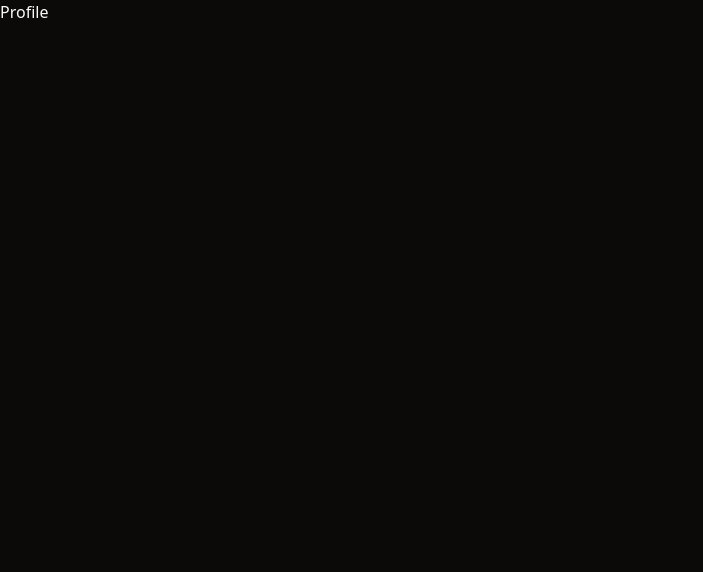
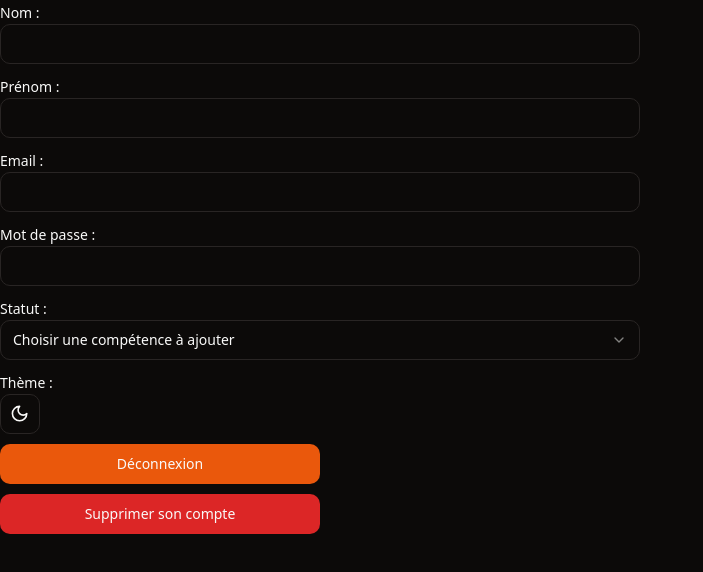
Before and after one commit to Elracoon/ESPL-hub-client, a React (Vite) app: page /profile in a window 1280 px wide. Shown: the top 572 px of the page, without its empty margins (0-703 px from the left). Built offline with nearby package versions, Linux system fonts and the light colour scheme.

Commit message:
add label + button profile

```diff
--- a/src/pages/Profile.tsx
+++ b/src/pages/Profile.tsx
@@ -1,5 +1,51 @@
+import { Input } from "@/components/ui/input"
+import { Label } from "@/components/ui/label"
+import {
+    Select,
+    SelectContent,
+    SelectGroup,
+    SelectItem,
+    SelectTrigger,
+    SelectValue
+} from "@/components/ui/select";
+import { Button } from  '@/components/ui/button'
+import  { ModeToggle } from "@/components/ui/mode-toggle";
+
+
 export default function Profile() {
+    const inputStyle = 'w-2/4 mb-2.5'
+    const buttonStyle = 'w-1/4 mb-2.5'
     return (
-        <h1>Profile</h1>
+        <div>
+            <Label htmlFor="lastname">Nom :</Label>
+            <Input type="text" className={inputStyle}/>
+            <Label htmlFor="name">Prénom : </Label>
+            <Input type="text" className={inputStyle}/>
+            <Label htmlFor="email">Email : </Label>
+            <Input type="email" className={inputStyle}/>
+            <Label htmlFor="passworld">Mot de passe :</Label>
+            <Input type="password" className={inputStyle}/>
+            <Label htmlFor="statut">Statut :</Label>
+            <Select>
+                <SelectTrigger className={inputStyle}>
+                    <SelectValue placeholder="Choisir une compétence à ajouter"/>
+                </SelectTrigger>
+                <SelectContent>
+                    <SelectGroup>
+                        <SelectItem value="dev">Développement Web</SelectItem>
+                        <SelectItem value="ecommerce">E-commerce</SelectItem>
+                        <SelectItem value="webmarket">WebMarketing</SelectItem>
+                        <SelectItem value="webdesign">WebDesign</SelectItem>
+                        <SelectItem value="creanum">Création Numérique</SelectItem>
+                    </SelectGroup>
+                </SelectContent>
+            </Select>
+            <div className={inputStyle}>
+                <Label htmlFor="theme" className={inputStyle}>Thème :</Label> <br/>
+                <ModeToggle></ModeToggle> <br/>
+            </div>
+            <Button className={buttonStyle}> Déconnexion </Button> <br/>
+            <Button variant={"destructive"} className={buttonStyle}> Supprimer son compte </Button>
+        </div>
     )
 }
```
